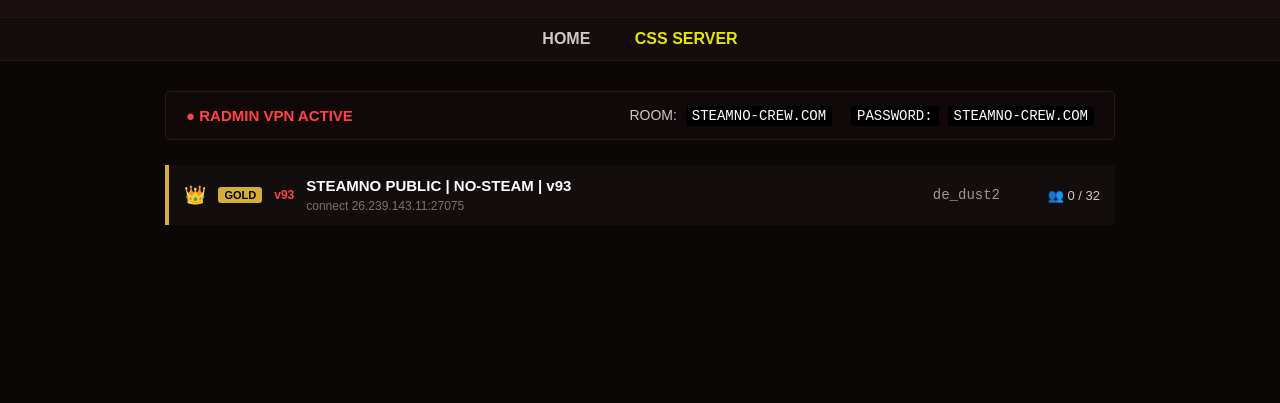
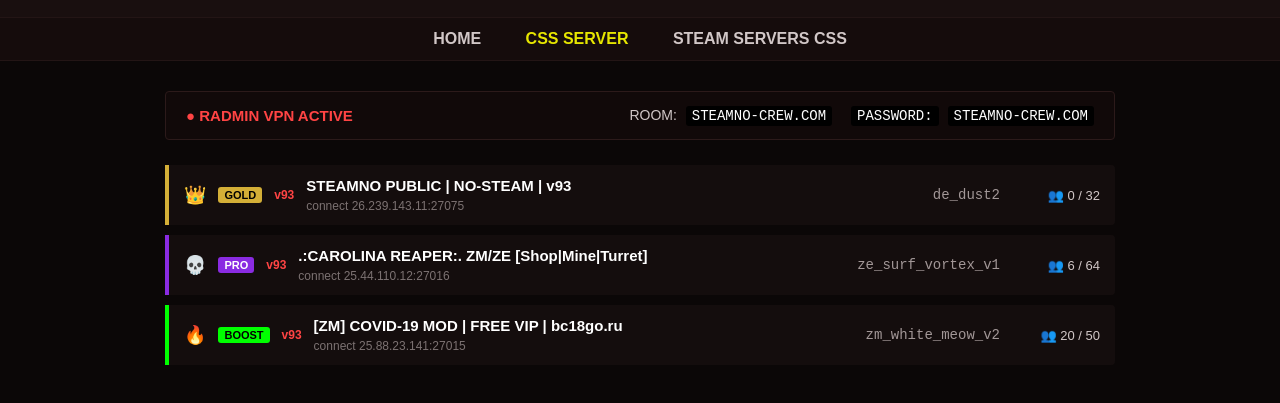
Before and after one commit to yazancsgocracker/steamno-crew.com, a plain HTML site: page server.html in a window 1280 px wide. Shown: the part 171-574 px from the top of the page. Drawn offline with Linux system fonts and the light colour scheme.

Commit message:
Update server.html

```diff
--- a/server.html
+++ b/server.html
@@ -104,7 +104,7 @@
         /* Server Row Blueprint */
         .server-row {
             background: #140d0d;
-            border-left: 4px solid #d4af37; /* Gold edge highlight strip */
+            border-left: 4px solid #ff00ff; /* Left edge highlight strip */
             margin-bottom: 10px;
             padding: 12px 15px;
             border-radius: 0 4px 4px 0;
@@ -117,6 +117,11 @@
         .server-row:hover {
             background: #1c1212;
         }
+
+        /* Row Color Variations matching your image */
+        .row-gold { border-left-color: #d4af37; }
+        .row-purple { border-left-color: #8a2be2; }
+        .row-green { border-left-color: #00ff00; }
 
         /* Left section elements styling */
         .left-meta {
@@ -138,6 +143,8 @@
         }
 
         .badge-gold { background-color: #d4af37; color: #000; }
+        .badge-pro { background-color: #8a2be2; color: #fff; }
+        .badge-boost { background-color: #00ff00; color: #000; }
 
         .version-tag {
             color: #ff4444;
@@ -193,6 +200,7 @@
     <div class="nav-bar">
         <a href="index.html" class="nav-link">Home</a>
         <a href="server.html" class="nav-link active">CSS Server</a>
+        <a href="steam.html" class="nav-link">Steam Servers CSS</a>
     </div>
 
     <div class="server-interface-container">
@@ -205,7 +213,7 @@
             </div>
         </div>
 
-        <div class="server-row">
+        <div class="server-row row-gold">
             <div class="left-meta">
                 <span class="status-icon">👑</span>
                 <span class="badge badge-gold">GOLD</span>
@@ -221,6 +229,38 @@
             </div>
         </div>
 
+        <div class="server-row row-purple">
+            <div class="left-meta">
+                <span class="status-icon">💀</span>
+                <span class="badge badge-pro">PRO</span>
+                <span class="version-tag">v93</span>
+                <div>
+                    <a href="#" class="server-title-link">.:CAROLINA REAPER:. ZM/ZE [Shop|Mine|Turret]</a>
+                    <div class="server-ip-sub">connect 25.44.110.12:27016</div>
+                </div>
+            </div>
+            <div class="right-meta">
+                <span class="map-name">ze_surf_vortex_v1</span>
+                <span class="player-count">👥 6 / 64</span>
+            </div>
+        </div>
+
+        <div class="server-row row-green">
+            <div class="left-meta">
+                <span class="status-icon">🔥</span>
+                <span class="badge badge-boost">BOOST</span>
+                <span class="version-tag">v93</span>
+                <div>
+                    <a href="#" class="server-title-link">[ZM] COVID-19 MOD | FREE VIP | bc18go.ru</a>
+                    <div class="server-ip-sub">connect 25.88.23.141:27015</div>
+                </div>
+            </div>
+            <div class="right-meta">
+                <span class="map-name">zm_white_meow_v2</span>
+                <span class="player-count">👥 20 / 50</span>
+            </div>
+        </div>
+
     </div>
 
 </body>
```
